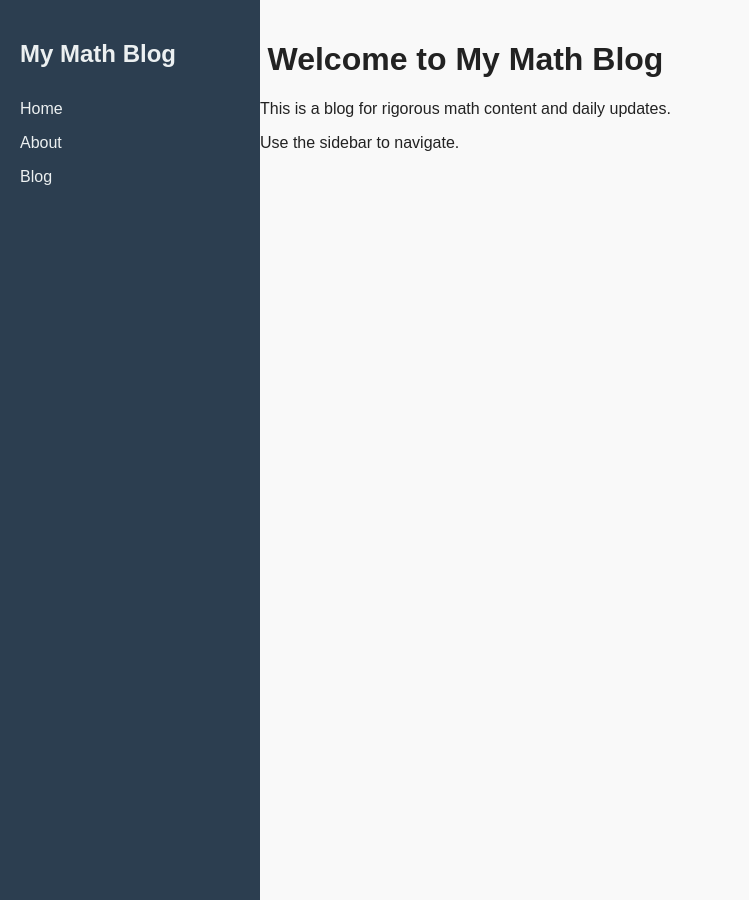
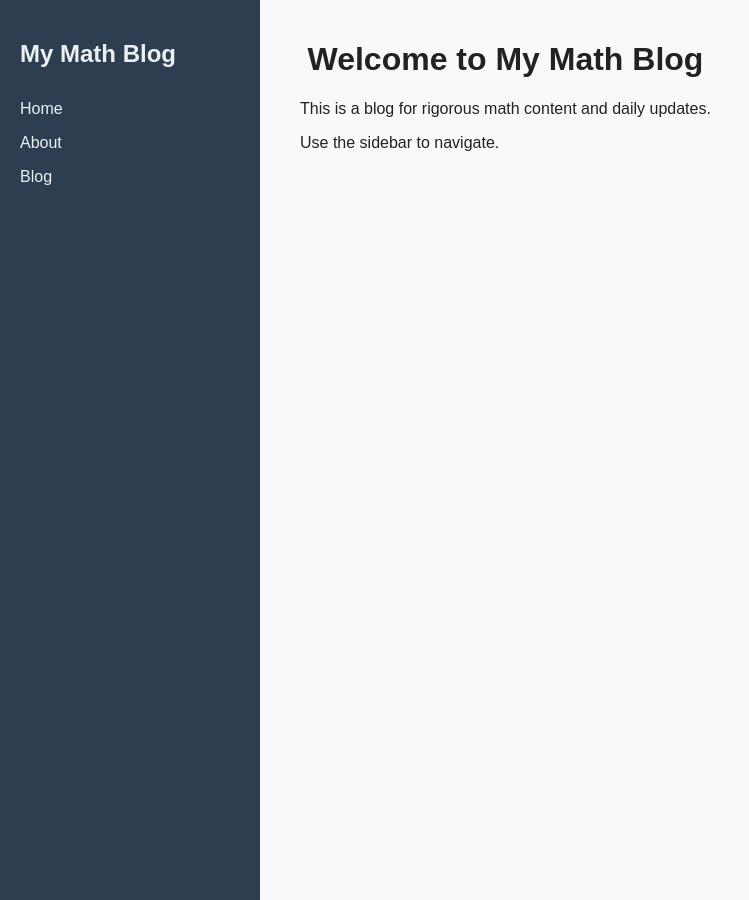
Before and after one commit to GitDisciplined/GitDisciplined.github.io, a Jekyll site: the page built from index.md, in a window 1280 px wide. Shown: the whole page, without its empty margins (0-749 px from the left). Built offline with Jekyll 4.4.1, drawn with Linux system fonts in a browser that asks for light colours.

Commit message:
Update style.css

```diff
--- a/assets/css/style.css
+++ b/assets/css/style.css
@@ -37,7 +37,7 @@ body {
 }
 
 .content {
-  margin-left: 240px;
+  margin-left: 280px;
   padding: 20px;
   max-width: 800px;
 }
```
